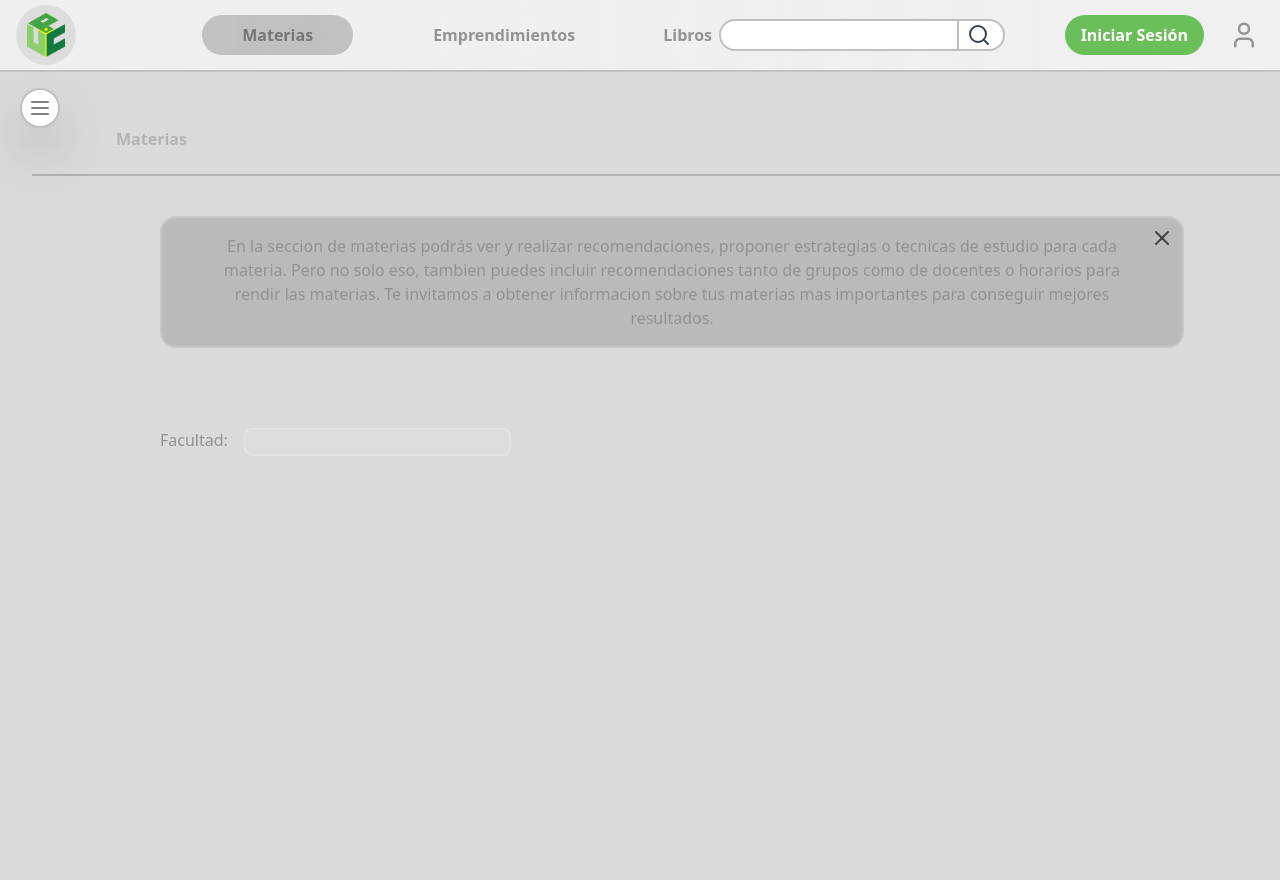
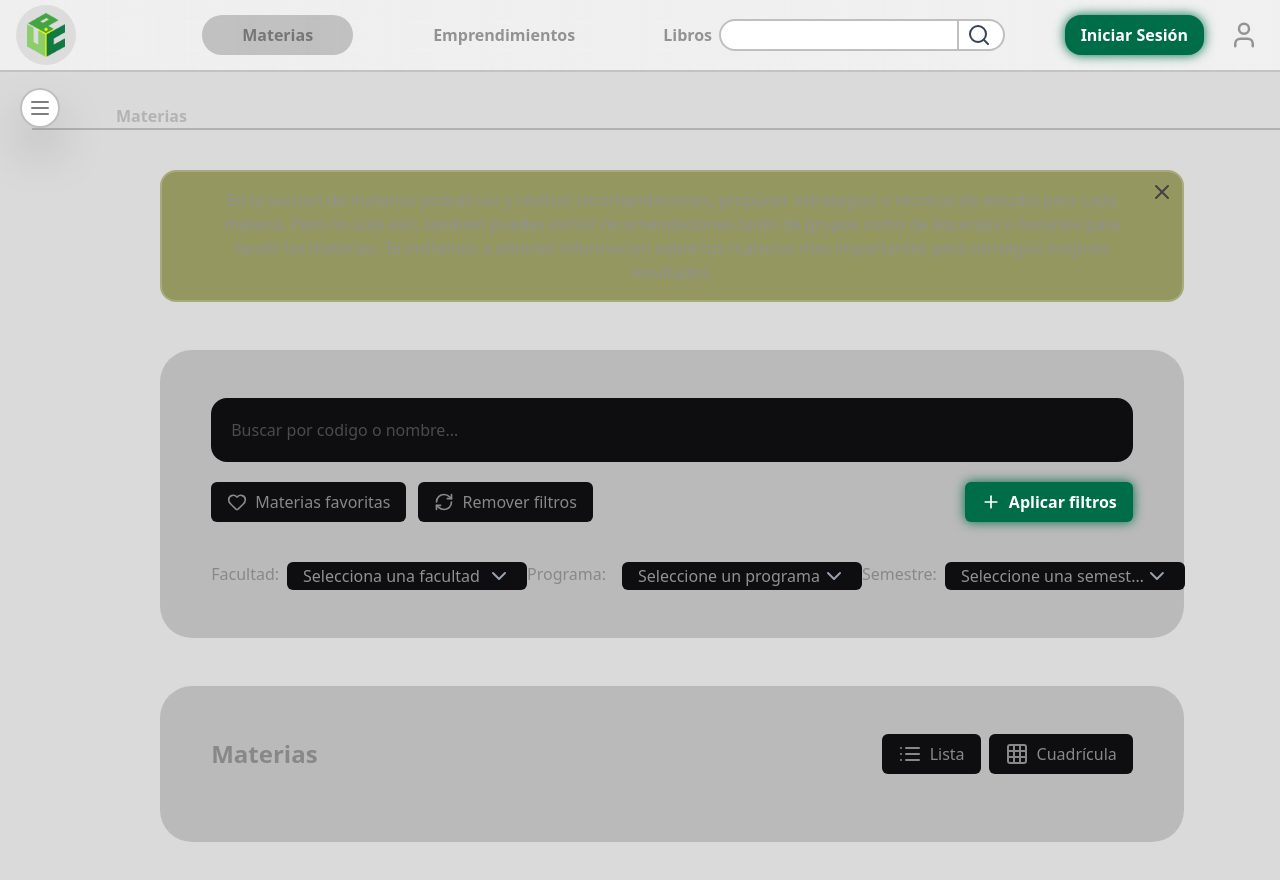
Before and after one commit to Jramosd-lang/UPCStudent, a React (Vite) app: page /materias in a window 1280 px wide. Shown: the top 880 px of the page. Built offline with nearby package versions, Linux system fonts and the light colour scheme.

Commit message:
feature: new section for apply filters in the search of subjects and new components relative to subject

```diff
--- a/src/components/customListBox/index.jsx
+++ b/src/components/customListBox/index.jsx
@@ -1,132 +1,156 @@
-// CustomListbox.jsx
-const StyledOption = React.memo(({ option, isSelected, isHighlighted, onClick, height = 40 }) => (
-  <div
-    className={`
-      flex items-center px-3 py-2 cursor-pointer transition-colors
-      ${isHighlighted ? 'bg-[#ffffff15]' : ''}
-      ${isSelected ? 'bg-[#ffffff20] font-medium' : 'hover:bg-[#ffffff10]'}
-      text-[#919191]
-    `}
-    style={{ height }}
-    onClick={() => onClick(option)}
-  >
-    <span className="flex-1 truncate">{option.label}</span>
-    {isSelected && <Check className="w-4 h-4 text-[#919191] ml-2 flex-shrink-0" />}
-  </div>
-));
+import { useState, useRef, useEffect } from "react";
+import { ChevronDown, Check } from "lucide-react";
 
-const CustomListbox = ({
+function CustomListBox({
   options = [],
   value,
+  defaultValue,
+  placeholder = "Selecciona una opción",
+  disabled = false,
   onChange,
-  placeholder = "Seleccionar...",
-  disabled = false,
-  className = ""
-}) => {
+  className = "",
+}) {
   const [isOpen, setIsOpen] = useState(false);
-  const [highlightedIndex, setHighlightedIndex] = useState(-1);
-  const containerRef = useRef(null);
-
-  const selectedOption = useMemo(() =>
-    options.find(opt => opt.value === value), [options, value]);
-
-  const handleOptionClick = useCallback((option) => {
-    onChange?.(option.value, option);
-    setIsOpen(false);
-    setHighlightedIndex(-1);
-  }, [onChange]);
-
-  const handleToggle = useCallback(() => {
-    if (disabled) return;
-    setIsOpen((prev) => !prev);
-    setHighlightedIndex(-1);
-  }, [disabled]);
+  const [selectedValue, setSelectedValue] = useState(value || defaultValue || "");
+  const [focusedIndex, setFocusedIndex] = useState(-1);
+  const selectRef = useRef(null);
 
   useEffect(() => {
-    if (!isOpen) return;
+    if (value !== undefined) {
+      setSelectedValue(value);
+    }
+  }, [value]);
 
-    const handleKeyDown = (e) => {
-      switch (e.key) {
-        case 'ArrowDown':
-          e.preventDefault();
-          setHighlightedIndex(prev =>
-            prev < options.length - 1 ? prev + 1 : prev
-          );
+  const selectedOption = options.includes(selectedValue) ? selectedValue : null;
+
+  useEffect(() => {
+    function handleClickOutside(event) {
+      if (selectRef.current && !selectRef.current.contains(event.target)) {
+        setIsOpen(false);
+        setFocusedIndex(-1);
+      }
+    }
+
+    document.addEventListener("mousedown", handleClickOutside);
+    return () => document.removeEventListener("mousedown", handleClickOutside);
+  }, []);
+
+  // Manejar navegación con teclado
+  useEffect(() => {
+    function handleKeyDown(event) {
+      if (!isOpen || options.length === 0) return;
+
+      switch (event.key) {
+        case "ArrowDown":
+          event.preventDefault();
+          setFocusedIndex((prev) => prev < options.length - 1 ? prev + 1 : 0);
           break;
-        case 'ArrowUp':
-          e.preventDefault();
-          setHighlightedIndex(prev => prev > 0 ? prev - 1 : prev);
+        case "ArrowUp":
+          event.preventDefault();
+          setFocusedIndex((prev) => prev > 0 ? prev - 1 : options.length - 1);
           break;
-        case 'Enter':
-          e.preventDefault();
-          if (highlightedIndex >= 0) {
-            handleOptionClick(options[highlightedIndex]);
+        case "Enter":
+        case " ":
+          event.preventDefault();
+          if (focusedIndex >= 0) {
+            handleSelect(options[focusedIndex]);
           }
           break;
-        case 'Escape':
+        case "Escape":
           setIsOpen(false);
+          setFocusedIndex(-1);
           break;
+      }
+    }
+
+    document.addEventListener("keydown", handleKeyDown);
+    return () => document.removeEventListener("keydown", handleKeyDown);
+  }, [isOpen, focusedIndex, options]);
+
+  const handleSelect = (optionValue) => {
+    setSelectedValue(optionValue);
+    setIsOpen(false);
+    setFocusedIndex(-1);
+    if (onChange) {
+      onChange(optionValue);
     }
   };
 
-    document.addEventListener('keydown', handleKeyDown);
-    return () => document.removeEventListener('keydown', handleKeyDown);
-  }, [isOpen, highlightedIndex, options, handleOptionClick]);
-
-  useEffect(() => {
-    if (!isOpen) return;
-    const handleClickOutside = (e) => {
-      if (containerRef.current && !containerRef.current.contains(e.target)) {
-        setIsOpen(false);
+  const toggleDropdown = () => {
+    if (!disabled) {
+      setIsOpen(!isOpen);
+      if (!isOpen) {
+        setFocusedIndex(-1);
+      }
     }
   };
-    document.addEventListener('mousedown', handleClickOutside);
-    return () => document.removeEventListener('mousedown', handleClickOutside);
-  }, [isOpen]);
 
   return (
-    <div ref={containerRef} className={`relative w-full ${className}`}>
-      <button
-        type="button"
-        onClick={handleToggle}
-        disabled={disabled}
-        tabIndex={0}
+    <div ref={selectRef} className={`relative inline-block w-full ${className}`}>
+      {/* Trigger */}
+      <div
+        role="combobox"
+        aria-expanded={isOpen}
+        aria-haspopup="listbox"
+        tabIndex={disabled ? -1 : 0}
+        onClick={toggleDropdown}
+        onKeyDown={(e) => {
+          if (e.key === "Enter" || e.key === " ") {
+            e.preventDefault();
+            toggleDropdown();
+          }
+        }}
         className={`
-          w-full px-4 py-2 text-left bg-[#ffffff10] border-2 border-[#ffffff30] rounded-lg
-          flex items-center justify-between transition-colors text-[#919191]
-          ${disabled ? 'opacity-50 cursor-not-allowed' : 'hover:bg-[#ffffff15] hover:border-[#ffffff40]'}
-          ${isOpen ? 'border-[#ffffff40] bg-[#ffffff15]' : ''}
+          flex items-center justify-between w-full outline-0 rounded-md cursor-pointer
+          transition-all h-7 duration-200 ease-in-out ouline-[#ffffff30]
+          bg-[#0e0e10] text-[#888889] hover:outline-1
+          px-4 py-1 text-base font-medium
+          ${disabled ? "opacity-50 cursor-not-allowed" : ""}
+          ${isOpen ? "ring-2 ring-[#181b21] ring-opacity-50 " : ""}
         `}
       >
-        <span className={`truncate ${selectedOption ? 'text-[#919191]' : 'text-[#666]'}`}>
-          {selectedOption?.label || placeholder}
+        <span className={`select-none truncate ${selectedOption ? "text-[#888889]" : "text-[#919191]"}`}>
+          {selectedOption || placeholder}
         </span>
-        <ChevronDown className={`w-4 h-4 text-[#919191] transition-transform ${isOpen ? 'rotate-180' : ''}`} />
-      </button>
+        <ChevronDown
+          className={`w-6 h-6 text-gray-400 transition-transform duration-200 ${isOpen ? "rotate-180" : ""}`}
+        />
+      </div>
 
+      {/* Dropdown */}
       {isOpen && (
-        <div className="absolute z-50 w-full mt-1 bg-[#00000025] border-2 border-[#ffffff30] rounded-lg shadow-lg backdrop-blur-sm">
-          <div className="max-h-48 overflow-y-auto">
+        <div
+          role="listbox"
+          className="scrollbar-dark absolute z-50 w-full mt-1 bg-[#00000030] backdrop-blur-sm select-none border border-[#ffffff30]
+          rounded-md shadow-lg max-h-60 overflow-auto"
+        >
           {options.length === 0 ? (
-              <div className="px-3 py-2 text-[#666] text-center">
+            <div className="px-4 py-3 text-[#919191] text-sm">
               No hay opciones disponibles
             </div>
           ) : (
             options.map((option, index) => (
-                <StyledOption
-                  key={option.value}
-                  option={option}
-                  isSelected={option.value === value}
-                  isHighlighted={index === highlightedIndex}
-                  onClick={handleOptionClick}
-                />
+              <div
+                key={option}
+                role="option"
+                aria-selected={option === selectedValue}
+                onClick={() => handleSelect(option)}
+                onMouseEnter={() => setFocusedIndex(index)}
+                className={`
+                  flex items-center justify-between px-4 py-3 cursor-pointer transition-colors duration-150
+                  text-base text-white hover:bg-[#00000052]
+                  ${focusedIndex === index ? "bg-[#00000052]" : ""}
+                  ${option === selectedValue ? "bg-[#00000070]" : ""}
+                `}
+              >
+                <span className="truncate">{option}</span>
+                {option === selectedValue && <Check className="w-5 h-5 text-white" />}
+              </div>
             ))
           )}
-          </div>
         </div>
       )}
     </div>
   );
-};
-
-export default CustomListbox;
+}
+export default CustomListBox;
--- a/src/components/header/Index.jsx
+++ b/src/components/header/Index.jsx
@@ -37,7 +37,7 @@ export default function Header() {
         </div>
 
         <div className="flex items-center  pl-5 justify-center  gap-5">
-            <button className="bg-[#6abf5b] font-semibold max-sm:hidden text-white dark:text-[#232227] hover:bg-[#60a969] transition-all duration-300 rounded-full py-2 px-4
+            <button style={{ filter: "drop-shadow(0 0 6px #006d49)" }} className="bg-[#006d49] rounded-2xl font-semibold max-sm:hidden text-white hover:bg-[#60a969] transition-all duration-300 py-2 px-4
             ]">
                 <h1>Iniciar Sesión</h1>
             </button>
--- /dev/null
+++ b/src/components/listOfSubjects/index.jsx
@@ -0,0 +1,21 @@
+import {List,Grid3x3} from 'lucide-react';
+
+
+export default function ListOfSubjects() {
+    return(
+
+        <div className='w-[80%] h-fit flex flex-col gap-5 rounded-4xl bg-[#00000025] py-12 text-[#888889] items-center justify-between'>
+            <div className='flex items-center justify-between w-[90%]'>
+              <h1 className='text-2xl font-semibold'>Materias</h1>
+              <div className='flex items-center gap-2'>
+                <button className='bg-[#0e0e10] rounded-md py-2 px-4 flex items-center justify-center gap-2 select-none'><List/> Lista</button>
+                <button className='bg-[#0e0e10] rounded-md py-2 px-4 flex items-center justify-center gap-2 select-none'><Grid3x3/> Cuadrícula</button>
+              </div>
+            </div>
+            <div className='w-[90%] h-fit flex flex-col gap-5'>
+              {/* Aquí se mostrarían las materias filtradas */}
+            </div>
+          </div>
+
+    );
+}
--- a/src/pages/subjects/index.jsx
+++ b/src/pages/subjects/index.jsx
@@ -1,12 +1,17 @@
 
 import {Routes} from '../../routes/index';
 import { useLocation } from "react-router-dom";
-import  {X} from "lucide-react";
+import  {X,Heart,RefreshCw, Plus} from "lucide-react";
 import { useState } from "react";
 import {Carrers} from "../../lists/carrers.js"
+import CustomListBox from "../../components/customListBox/index.jsx";
+import ListOfSubjects from '../../components/listOfSubjects/index.jsx';
+
 
 export default function Subjects() {
-    const names = Carrers.map(Carrers => Carrers.name);
+    const faculties = Carrers.map(Carrers => Carrers.name);
+    const [faculty, setFaculty] = useState();
+    const [programs, setPrograms] = useState([]);
     const location = useLocation();
     const isMaterias = location.pathname === Routes[1].path;
     const [windowInfo, setWindowInfo] = useState(true);
@@ -15,7 +20,16 @@ export default function Subjects() {
       setWindowInfo(false);
     }
 
+    const handleFaculty = (value) => {
+      setFaculty(value);
+      handleFilterPrograms(value);
+    }
 
+    const handleFilterPrograms = (faculty) => {
+      const filteredPrograms = Carrers.filter(carrers => carrers.name === faculty).map(item => item.programs).flat();
+      setPrograms(filteredPrograms);
+      console.log(filteredPrograms);
+    }
   return (
     <>
 
@@ -23,8 +37,8 @@ export default function Subjects() {
         <div className="w-full h-18 pl-21 font-semibold text-[#b3b3b6] border-b-2 border-[#00000030] flex items-center justify-start">
             <h1 >{isMaterias? "Materias" : ""}</h1>
         </div>
-        <div className="flex flex-col py-10 gap-20 items-center justify-center w-full h-auto">
-          <div className={`flex relative py-4 px-10 rounded-2xl border-2 border-[#ffffff30] items-start bg-[#00000025] w-[80%] ${windowInfo ? "" :"hidden" } `}>
+        <div className="flex flex-col py-10 gap-12 items-center justify-center w-full h-auto">
+          <div className={`flex relative py-4 px-10 select-none rounded-2xl border-2 border-[#ffffff30] items-start bg-[#6d7119a3] w-[80%] ${windowInfo ? "" :"hidden" } `}>
             <p className="text-[#919191]"> En la seccion de materias podrás ver y realizar recomendaciones, proponer
                estrategias o tecnicas de estudio para cada materia. Pero no solo eso, tambien puedes incluir recomendaciones
               tanto de  grupos como de docentes o horarios para rendir las materias. Te invitamos a obtener informacion sobre
@@ -37,10 +51,53 @@ export default function Subjects() {
               />
             </div>
           </div>
-          <div className='w-[80%] h-fit flex gap-4 text-[#919191] items-start justify-start'>
-            <label htmlFor="Facultad">Facultad:</label>
-            <input type="text" className='bg-[#ffffff10] border-2 border-[#ffffff30] rounded-lg px-4' />
+          <div className='w-[80%] h-fit flex flex-col gap-5 rounded-4xl bg-[#00000025] py-12 text-[#888889] items-center justify-center'>
+            <div className='flex w-full items-center justify-center text-[#888889]'>
+                <input type="text" className='w-[90%] select-none hover:outline-1 hover:outline-[#ffffff30] bg-[#0e0e10] py-5 px-5 rounded-2xl' placeholder='Buscar por codigo o nombre...' />
+            </div>
+            <div className='flex items-center justify-start w-[90%] gap-3 mb-5 '>
+              <div className='py-2 px-4 flex items-center justify-center bg-[#0e0e10] rounded-md select-none gap-2' ><Heart className='w-5 h-5 text-[#888889]' />Materias favoritas</div>
+              <div className='py-2 px-4 flex items-center justify-center bg-[#0e0e10] rounded-md select-none gap-2 mr-auto'><RefreshCw className='w-5 h-5 text-[#888889]' /> Remover filtros</div>
+              <button style={{ filter: "drop-shadow(0 0 6px #006d49)" }} className='py-2 px-4 flex font-semibold text-white items-center justify-center bg-[#006d49] rounded-md drop-shadow-lg drop-shadow-[#006d49] select-none gap-2'><Plus className='w-5 h-5 text-white' /> Aplicar filtros</button>
+            </div>
+            <div className='flex items-center justify-between w-[90%]'>
+
+              <div className='flex gap-2'>
+                <label htmlFor="Facultad" className="select-none">Facultad:</label>
+                <div className='w-60 '>
+                  <CustomListBox
+                  options={faculties}
+                  placeholder="Selecciona una facultad"
+                  disabled={false}
+                  onChange={handleFaculty}
+                />
+                </div>
+              </div>
+              <div className='flex gap-4'>
+                  <label htmlFor="Programa" className='select-none'>Programa: </label>
+                  <div className='w-60'>
+                    <CustomListBox
+                    options={programs}
+                    placeholder='Seleccione un programa'
+                    disabled={false}
+                    />
+                  </div>
+              </div>
+              <div className='flex gap-2'>
+                <label htmlFor="Materia" className='select-none'>Semestre: </label>
+                <div className='w-60'>
+                  <CustomListBox
+                    options={[1,2,3,4,5,6,7,8,9,10]}
+                    placeholder='Seleccione una semestre'
+                    disabled={false}
+                  />
+                </div>
+              </div>
+            </div>
           </div>
+
+            <ListOfSubjects />
+
         </div>
       </div>
     </>
```
Also changed, not shown: src/components/listOfSubjects/subjectTarget/index.jsx (added, +10 -0 lines), src/index.css (+19 -0 lines). Lines whose indentation alone changed are shown as unchanged.
